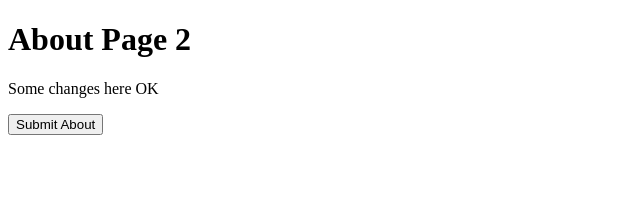
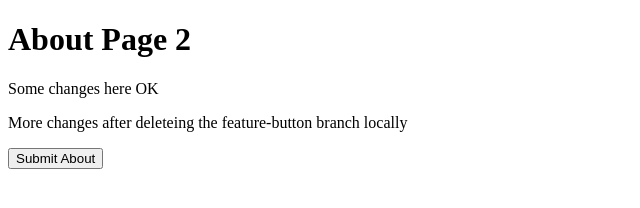
Before and after one commit to stanleykmtang/splitmate, a plain HTML site: page about.html in a window 1280 px wide. Shown: the whole page, without its empty margins (0-640 px from the left). Drawn offline with Linux system fonts and the light colour scheme.

Commit message:
Updated About

```diff
--- a/about.html
+++ b/about.html
@@ -8,6 +8,7 @@
 <body>
     <h1>About Page 2</h1>
     <p>Some changes here OK</p>
+    <p>More changes after deleteing the feature-button branch locally</p>
 
     <button>Submit About</button>
 </body>
```
